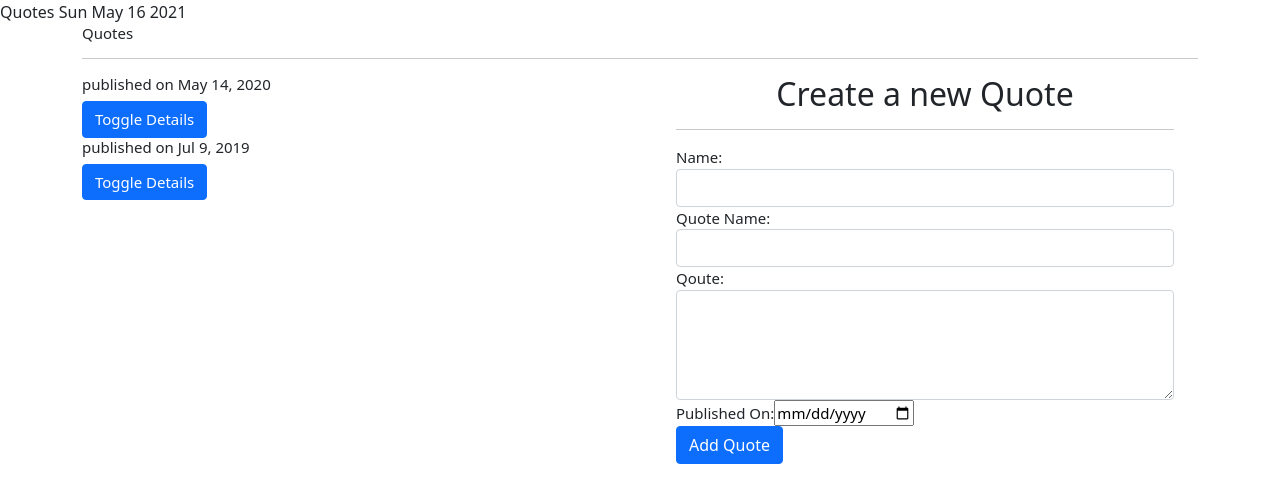
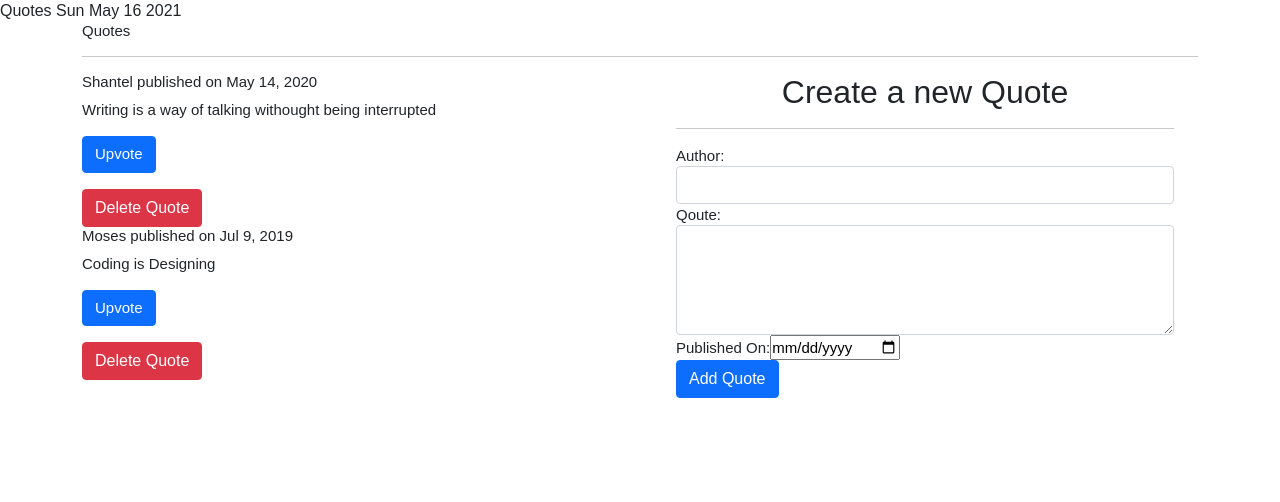
Before and after one commit to 299hannah/Quotes, an Angular app: page / in a window 1280 px wide. Shown: the top 502 px of the page. Built offline with nearby package versions, Linux system fonts and the light colour scheme.

Commit message:
delete button

```diff
--- a/src/app/form-quote/form-quote.component.html
+++ b/src/app/form-quote/form-quote.component.html
@@ -5,21 +5,21 @@
 
       <div class="form-group">
 
-        <label for="name">Name:</label>
-        <input type="text" class="form-control" id="name" [(ngModel)]="newQuote.name" name="name" #name='ngModel' required>
+        <label for="name">Author:</label>
+        <input type="text" class="form-control" id="name" [(ngModel)]="newQuote.author" name="name" #name='ngModel' required>
         <div [hidden]="name.valid || name.pristine" class="alert alert-danger">
           <p>Name is required</p>
         </div>
     </div>
 
-      <div class="form-group">
+      <!-- <div class="form-group">
 
-            <label for="name">Quote Name:</label>
-            <input type="text" class="form-control" id="name" [(ngModel)]="newQuote.author" name="name" #name='ngModel' required>
+            <label for="name">Quote:</label>
+            <input type="text" class="form-control" id="name" [(ngModel)]="newQuote.name" name="name" #name='ngModel' required>
             <div [hidden]="name.valid || name.pristine" class="alert alert-danger">
               <p>Quote name is required</p>
             </div>
-        </div>
+        </div> -->
         <div class="form-group">
 
             <label for="description">Qoute:</label>
@@ -36,6 +36,8 @@
               <p>Date is required</p>
             </div>
         </div>
-        <button type="submit" class="btn btn-primary">Add Quote</button>
+
+        <button  type="submit" class="btn btn-primary">Add Quote</button>
+
     </form>
   </div>
--- a/src/app/quote-detail/quote-detail.component.html
+++ b/src/app/quote-detail/quote-detail.component.html
@@ -1,4 +1,9 @@
+<button (click)= 'deleteQuote(true)' class="btn btn-danger">Delete Quote</button>
 
-<p>{{quote.description}}</p>
-<p>This quote was published on {{quote.publishedDate|dateCount}} days</p>
-<button (click)= 'deleteQuote(true)' class="btn btn-outline-danger">Delete Quote</button>
+<!-- upvote(){
+    this.quoty.likes+=1;
+  }
+  downvote(){
+    this.quoty.dislikes+=1;
+  } -->
+  <!-- <button (click)= 'dislikeQuote(true)' class="btn btn-danger">Down vote</button> -->
--- a/src/app/quote-detail/quote-detail.component.ts
+++ b/src/app/quote-detail/quote-detail.component.ts
@@ -15,7 +15,9 @@ export class QuoteDetailComponent implements OnInit {
   deleteQuote(complete:boolean){
     this.isComplete.emit(complete);
   }
-
+  downvote(){
+    this.quote.dislikes+=1;
+  }
 
 
   constructor() { }
--- a/src/app/quote.ts
+++ b/src/app/quote.ts
@@ -1,6 +1,7 @@
 export class Quote {
 
   public showDescription: boolean;
+  dislikes: number;
     constructor(public id: number, public author: string, public name: string,public description: string, public publishedDate: Date){
        this.showDescription=false;
     }
--- a/src/app/quote/quote.component.css
+++ b/src/app/quote/quote.component.css
@@ -1,4 +1,4 @@
 *{
     font-size: 15px;
-    font-weight: lighter;
+
 }
--- a/src/app/quote/quote.component.html
+++ b/src/app/quote/quote.component.html
@@ -9,18 +9,24 @@
       <!-- <div *ngIf="quotes.length"> -->
       <div *ngFor='let quote of quotes;let i = index'>
         <div>
-          <h6>{{quote.name}} published on {{quote.publishedDate|date}}</h6>
-          <button (click)='toggleDetails(i)' class="btn btn-primary">Toggle Details</button>
-        </div>
+          <h6>{{quote.author}} published on {{quote.publishedDate|date}}</h6>
+          <p>{{quote.description}}</p>
+          <p class="btn btn-primary">Upvote</p>
 
 
-    <div *ngIf='quote.showDescription'>
+        </div>
+        <div >
+          <!-- <app-quote-detail [quote]='quote' (isComplete)='dislikeQuote'></app-quote-detail> -->
+       </div>
+
+    <div >
       <app-quote-detail [quote]='quote' (isComplete)='deleteQuote($event,i)'></app-quote-detail>
    </div>
     </div>
     </div>
     <div class="col-md-6">
       <app-form-quote (addQuote)="addNewQuote($event)"></app-form-quote>
+
     </div>
   </div>
   <!-- </div> -->
--- a/src/app/quote/quote.component.ts
+++ b/src/app/quote/quote.component.ts
@@ -10,7 +10,7 @@ export class QuoteComponent implements OnInit {
 
   quotes: Quote[] = [
 
-  new Quote(1, 'Shantel', '', 'Writing is a way of talking withought being interrupted',new Date(2020, 4,14)),
+  new Quote(1, 'Shantel', 'Within You', 'Writing is a way of talking withought being interrupted',new Date(2020, 4,14)),
   new Quote(2,'Moses','', 'Coding is Designing',new Date(2019, 6,9)),
 ];
 
--- a/src/styles.css
+++ b/src/styles.css
@@ -1,2 +1,12 @@
 /* You can add global styles to this file, and also import other style files */
 @import "~bootstrap/dist/css/bootstrap.css";
+*{
+    box-sizing:border-box;
+    margin: 0;
+    padding: 0;
+}
+body{
+
+    font-family:Arial, Helvetica, sans-serif;
+    line-height: 1.4;
+}
```
Also changed, not shown: 1 other file (tests, documents, lock files or other folders).
